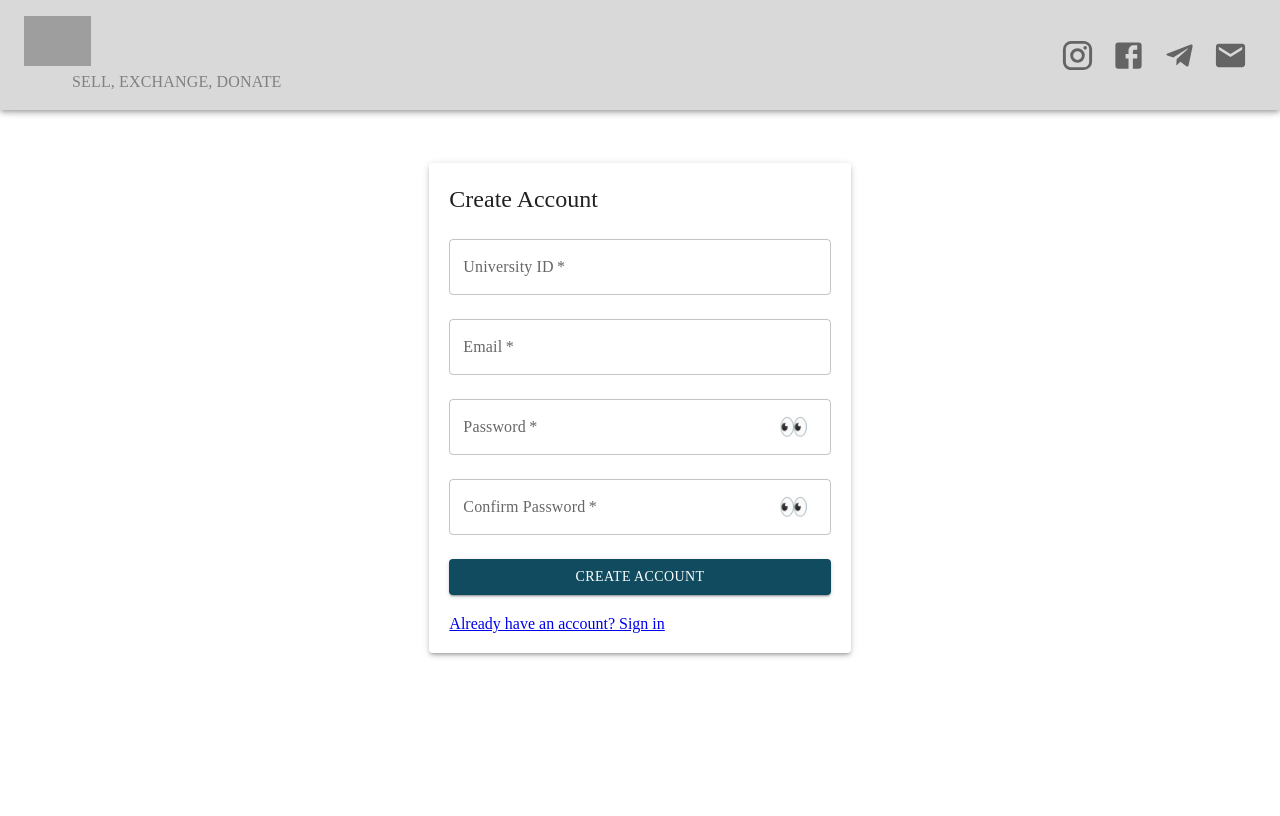
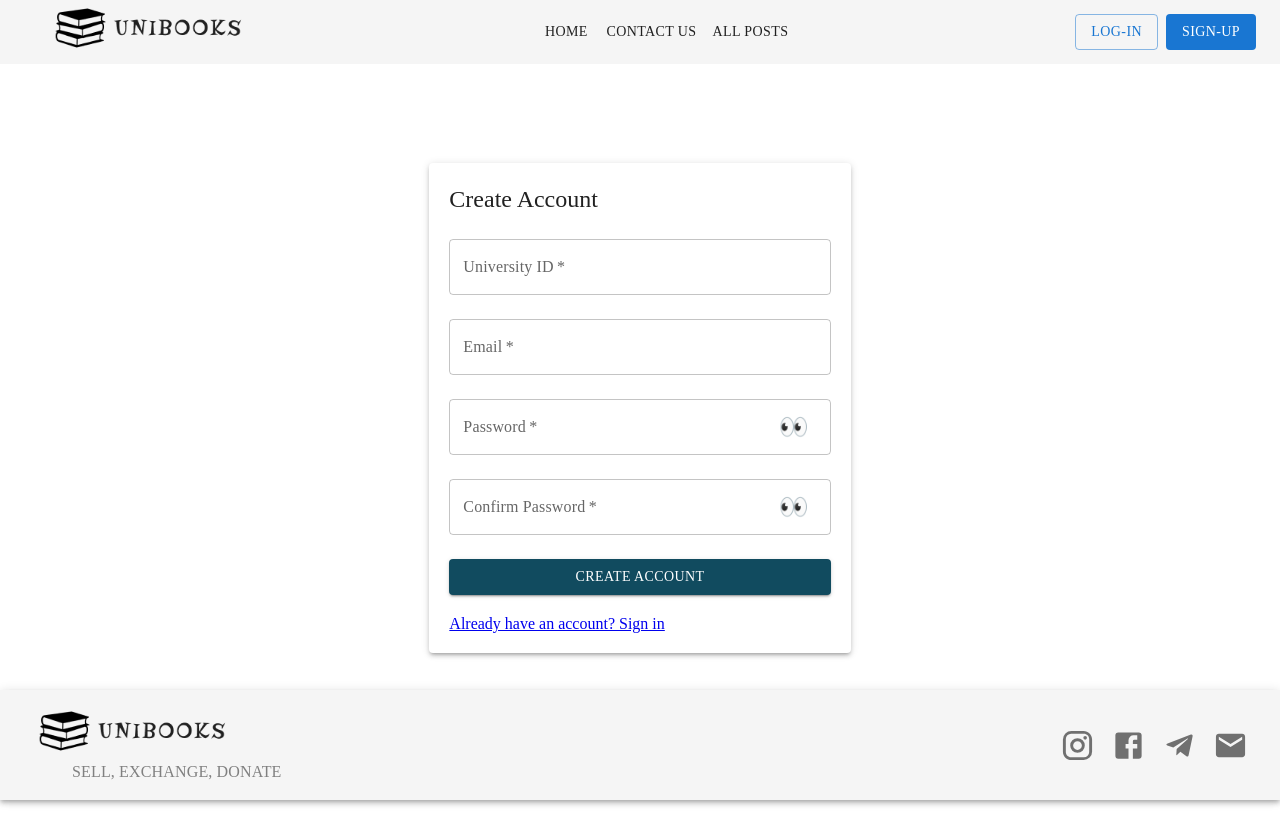
Before and after one commit to taladowiekat/unibooks, a React (Create React App) app in the folder frontend/: page /register in a window 1280 px wide. Built offline with nearby package versions, Linux system fonts and the light colour scheme; grey boxes are pictures that could not be loaded; a web font is replaced by a local one.

Commit message:
fix footer position

```diff
--- a/frontend/src/components/web/footer/Footer.js
+++ b/frontend/src/components/web/footer/Footer.js
@@ -4,36 +4,36 @@ import InstagramIcon from '@mui/icons-material/Instagram';
 import FacebookIcon from '@mui/icons-material/Facebook';
 import TelegramIcon from '@mui/icons-material/Telegram';
 import EmailIcon from '@mui/icons-material/Email';
-import logo from '../Navbar/Small_Unibooks_Logo__Name.png';
+import logo from '../../../assets/Small_Unibooks_Logo__Name.png'
 
 const Footer = () => {
     return (
-        <AppBar>
-            <Container maxWidth={false} sx={{ p: 2, backgroundColor: "rgb(217, 217, 217)" }} >
-                        <Grid container alignItems="center" justifyContent="space-between" >
+        <AppBar position="fixed" color = 'default' sx={{ top: 'auto', bottom: 0 }}>
+            <Container maxWidth={false} sx={{ p: 2 }}>
+                <Grid container alignItems="center" justifyContent="space-between">
                     <Grid item>
-                                <img src={logo} alt="UNIBOOKS LOGO " style={{ maxHeight: '50px' }} />
-                                <Typography  sx={{ ml: 6 , color:'GrayText' }}  >
+                        <img src={logo} alt="UNIBOOKS LOGO" style={{ maxHeight: '50px' }} />
+                        <Typography sx={{ ml: 6, color: 'GrayText' }}>
                             SELL, EXCHANGE, DONATE
                         </Typography>
                     </Grid>
                     <Grid item>
-                                <IconButton  href="https://instagram.com">
+                        <IconButton href="https://instagram.com">
                             <InstagramIcon fontSize='large' />
                         </IconButton>
-                                <IconButton  href="https://facebook.com">
+                        <IconButton href="https://facebook.com">
                             <FacebookIcon fontSize='large' />
-                                </IconButton  >
-                                <IconButton  href="https://telegram.org">
+                        </IconButton>
+                        <IconButton href="https://telegram.org">
                             <TelegramIcon fontSize='large' />
                         </IconButton>
-                                <IconButton  href="mailto:email@example.com">
+                        <IconButton href="mailto:email@example.com">
                             <EmailIcon fontSize='large' />
                         </IconButton>
                     </Grid>
                 </Grid>
             </Container>
-        </AppBar >
+        </AppBar>
     );
 }
 
```
Lines whose indentation alone changed are shown as unchanged.
